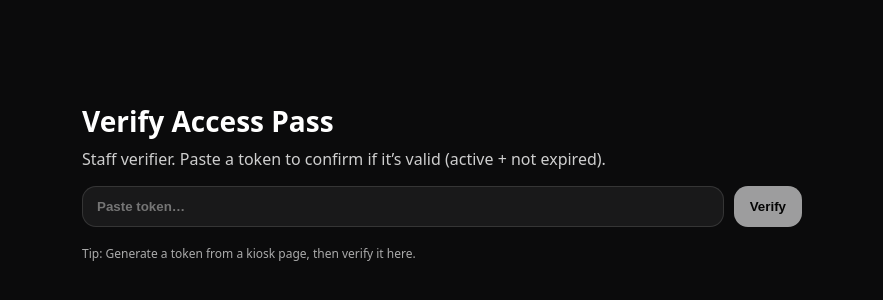
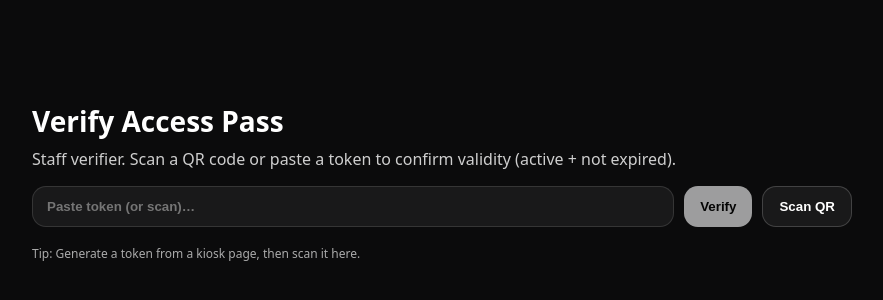
Before and after one commit to M4G3LL4N0/access-layer, a Next.js app: page /verify in a window 1280 px wide. Shown: the part 242-542 px from the top of the page, without its empty margins (198-1081 px from the left). Built offline with nearby package versions, Linux system fonts and the light colour scheme.

Commit message:
Add QR camera scanning to verify page

```diff
--- a/package.json
+++ b/package.json
@@ -13,6 +13,7 @@
     "@supabase/supabase-js": "^2.95.3",
     "leaflet": "^1.9.4",
     "next": "16.1.6",
+    "qr-scanner": "^1.4.2",
     "qrcode.react": "^4.2.0",
     "react": "19.2.3",
     "react-dom": "19.2.3",
--- a/src/app/verify/page.tsx
+++ b/src/app/verify/page.tsx
@@ -1,26 +1,129 @@
 "use client";
 
-import { useState } from "react";
+import { useEffect, useRef, useState } from "react";
+
+type VerifyResult =
+  | {
+      ok: boolean;
+      valid?: boolean;
+      reason?: string;
+      pass?: {
+        token: string;
+        status: string;
+        issued_at: string;
+        expires_at: string;
+        venue_id: string;
+      };
+      error?: string;
+    }
+  | null;
 
 export default function VerifyPage() {
   const [token, setToken] = useState("");
   const [loading, setLoading] = useState(false);
-  const [result, setResult] = useState<any>(null);
+  const [result, setResult] = useState<VerifyResult>(null);
 
-  async function verify() {
+  const [cameraOn, setCameraOn] = useState(false);
+  const [camErr, setCamErr] = useState<string | null>(null);
+
+  const videoRef = useRef<HTMLVideoElement | null>(null);
+  const scannerRef = useRef<any>(null);
+
+  async function runVerify(t: string) {
+    const trimmed = (t || "").trim();
+    if (!trimmed) return;
+
     setLoading(true);
     setResult(null);
 
+    try {
       const res = await fetch("/api/verify", {
         method: "POST",
         headers: { "Content-Type": "application/json" },
-      body: JSON.stringify({ token }),
+        body: JSON.stringify({ token: trimmed }),
       });
 
       const json = await res.json();
       setResult(json);
+    } catch (e: any) {
+      setResult({ ok: false, error: String(e?.message || e) });
+    } finally {
       setLoading(false);
     }
+  }
+
+  async function startCamera() {
+    setCamErr(null);
+    setCameraOn(true);
+
+    try {
+      const QrScanner = (await import("qr-scanner")).default;
+
+      if (!videoRef.current) throw new Error("Video element missing");
+
+      // Stop any previous scanner
+      if (scannerRef.current) {
+        try {
+          await scannerRef.current.stop();
+        } catch {}
+        scannerRef.current = null;
+      }
+
+      const scanner = new QrScanner(
+        videoRef.current,
+        (scanResult: any) => {
+          const data = String(scanResult?.data || "").trim();
+          if (!data) return;
+
+          // Accept either:
+          // 1) raw token
+          // 2) full pass URL like https://.../pass/<token>
+          let extracted = data;
+          const m = data.match(/\/pass\/([A-Za-z0-9_-]{10,})/);
+          if (m?.[1]) extracted = m[1];
+
+          setToken(extracted);
+          runVerify(extracted);
+
+          // Optional: stop camera after first scan
+          stopCamera();
+        },
+        {
+          returnDetailedScanResult: true,
+          highlightScanRegion: true,
+          highlightCodeOutline: true,
+        }
+      );
+
+      scannerRef.current = scanner;
+      await scanner.start();
+    } catch (e: any) {
+      setCamErr(String(e?.message || e));
+      setCameraOn(false);
+    }
+  }
+
+  async function stopCamera() {
+    setCameraOn(false);
+    if (scannerRef.current) {
+      try {
+        await scannerRef.current.stop();
+      } catch {}
+      scannerRef.current = null;
+    }
+  }
+
+  useEffect(() => {
+    return () => {
+      // cleanup on unmount
+      if (scannerRef.current) {
+        try {
+          scannerRef.current.stop();
+        } catch {}
+        scannerRef.current = null;
+      }
+    };
+  }, []);
 
   const valid = result?.valid === true;
 
@@ -37,17 +140,18 @@ export default function VerifyPage() {
         padding: 24,
       }}
     >
-      <div style={{ width: "100%", maxWidth: 720 }}>
+      <div style={{ width: "100%", maxWidth: 820 }}>
         <h1 style={{ fontSize: 28, fontWeight: 900, margin: 0 }}>Verify Access Pass</h1>
         <p style={{ opacity: 0.8, marginTop: 8 }}>
-          Staff verifier. Paste a token to confirm if it’s valid (active + not expired).
+          Staff verifier. Scan a QR code or paste a token to confirm validity (active + not expired).
         </p>
 
+        {/* Controls */}
         <div style={{ marginTop: 16, display: "flex", gap: 10, flexWrap: "wrap" }}>
           <input
             value={token}
             onChange={(e) => setToken(e.target.value)}
-            placeholder="Paste token…"
+            placeholder="Paste token (or scan)…"
             style={{
               flex: 1,
               minWidth: 260,
@@ -62,7 +166,7 @@ export default function VerifyPage() {
           />
 
           <button
-            onClick={verify}
+            onClick={() => runVerify(token)}
             disabled={loading || !token.trim()}
             style={{
               padding: "12px 16px",
@@ -77,8 +181,81 @@ export default function VerifyPage() {
           >
             {loading ? "Checking..." : "Verify"}
           </button>
+
+          {!cameraOn ? (
+            <button
+              onClick={startCamera}
+              style={{
+                padding: "12px 16px",
+                borderRadius: 14,
+                border: "1px solid rgba(255,255,255,0.18)",
+                background: "rgba(255,255,255,0.06)",
+                color: "white",
+                fontWeight: 900,
+                cursor: "pointer",
+              }}
+            >
+              Scan QR
+            </button>
+          ) : (
+            <button
+              onClick={stopCamera}
+              style={{
+                padding: "12px 16px",
+                borderRadius: 14,
+                border: "1px solid rgba(255,255,255,0.18)",
+                background: "rgba(255,255,255,0.06)",
+                color: "white",
+                fontWeight: 900,
+                cursor: "pointer",
+              }}
+            >
+              Stop Camera
+            </button>
+          )}
         </div>
 
+        {/* Camera */}
+        {cameraOn && (
+          <div style={{ marginTop: 14 }}>
+            <div style={{ opacity: 0.75, fontSize: 12, marginBottom: 8 }}>
+              Point camera at the QR code shown on the pass screen.
+            </div>
+
+            <div
+              style={{
+                borderRadius: 18,
+                overflow: "hidden",
+                border: "1px solid rgba(255,255,255,0.12)",
+                background: "black",
+              }}
+            >
+              <video
+                ref={videoRef}
+                style={{ width: "100%", height: "auto", display: "block" }}
+                muted
+                playsInline
+              />
+            </div>
+          </div>
+        )}
+
+        {camErr && (
+          <div
+            style={{
+              marginTop: 12,
+              padding: 12,
+              borderRadius: 14,
+              border: "1px solid rgba(239,68,68,0.35)",
+              background: "rgba(239,68,68,0.12)",
+              fontWeight: 800,
+            }}
+          >
+            Camera error: {camErr}
+          </div>
+        )}
+
+        {/* Result */}
         {result && (
           <div
             style={{
@@ -94,22 +271,28 @@ export default function VerifyPage() {
             </div>
 
             <div style={{ marginTop: 8, opacity: 0.9 }}>
-              Reason: <b>{String(result.reason || "unknown")}</b>
+              Reason: <b>{String((result as any).reason || (result as any).error || "unknown")}</b>
             </div>
 
-            {result.pass && (
-              <div style={{ marginTop: 10, fontFamily: "ui-monospace, SFMono-Regular, Menlo, monospace", fontSize: 13 }}>
-                <div>venue_id: {result.pass.venue_id}</div>
-                <div>status: {result.pass.status}</div>
-                <div>issued_at: {result.pass.issued_at}</div>
-                <div>expires_at: {result.pass.expires_at}</div>
+            {(result as any).pass && (
+              <div
+                style={{
+                  marginTop: 10,
+                  fontFamily: "ui-monospace, SFMono-Regular, Menlo, monospace",
+                  fontSize: 13,
+                }}
+              >
+                <div>venue_id: {(result as any).pass.venue_id}</div>
+                <div>status: {(result as any).pass.status}</div>
+                <div>issued_at: {(result as any).pass.issued_at}</div>
+                <div>expires_at: {(result as any).pass.expires_at}</div>
               </div>
             )}
           </div>
         )}
 
         <div style={{ marginTop: 18, opacity: 0.65, fontSize: 12 }}>
-          Tip: Generate a token from a kiosk page, then verify it here.
+          Tip: Generate a token from a kiosk page, then scan it here.
         </div>
       </div>
     </main>
```
Also changed, not shown: 1 other file (tests, documents, lock files or other folders). Lines whose indentation alone changed are shown as unchanged.
